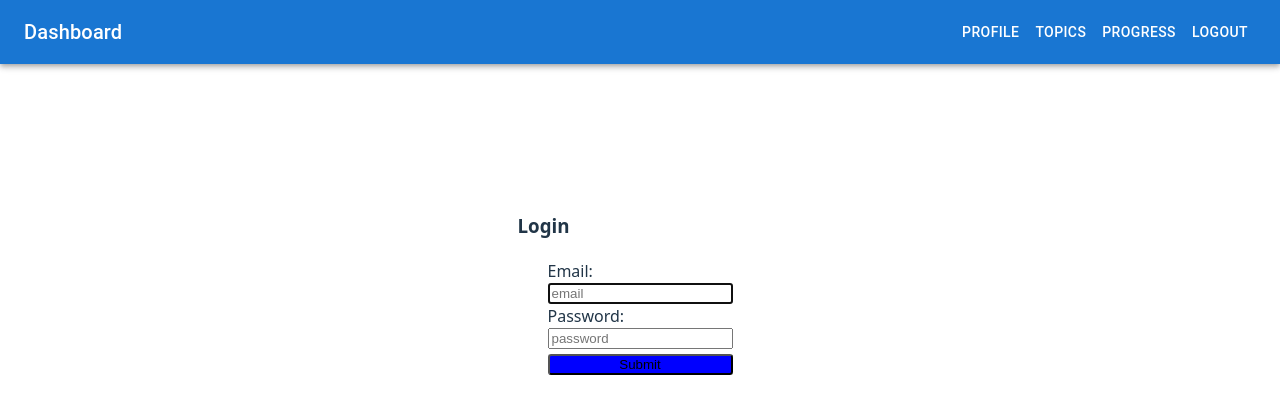
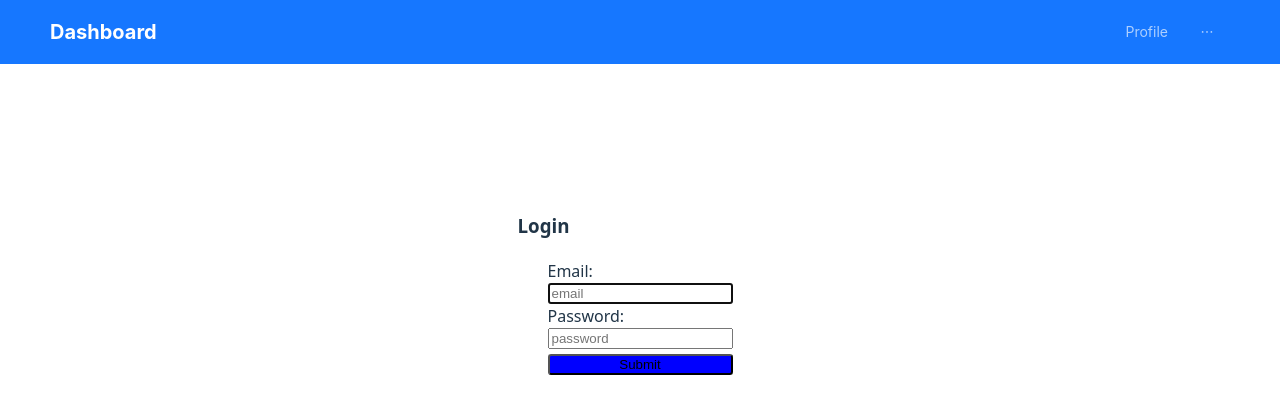
Before and after one commit to rahul-ydav/academy, a React (Vite) app: page / in a window 1280 px wide. Shown: the top 414 px of the page. Built offline with nearby package versions, Linux system fonts and the light colour scheme.

Commit message:
navbar update to antd

```diff
--- a/src/Components/Navbar.jsx
+++ b/src/Components/Navbar.jsx
@@ -1,48 +1,37 @@
 import React from 'react';
-import AppBar from '@mui/material/AppBar';
-import Toolbar from '@mui/material/Toolbar';
-import Typography from '@mui/material/Typography';
-import Button from '@mui/material/Button';
-import Box from '@mui/material/Box';
+import { Menu, Layout } from 'antd';
 import { useNavigate } from 'react-router-dom';
 
+const { Header } = Layout;
+
 function NavbarWithButtons() {
-  const navigate = useNavigate();
-  const handleNavClick = (page) => {
-    navigate(`/${page}`);
-  };
+	const navigate = useNavigate();
 
-  return (
-    <Box sx={{ flexGrow: 1 }}>
-      <AppBar position="static">
-        <Toolbar>
-          {/* Title */}
-          <Typography variant="h6" component="div" sx={{ /* Removed flexGrow here */ }}>
-            Dashboard
-          </Typography>
+	const handleClick = (page) => {
+		navigate(`/${page.key}`);
+	};
 
-          {/* This Box acts as a spacer */}
-          <Box sx={{ flexGrow: 1 }} />
-
-          {/* Navigation Buttons */}
-          <Box sx={{ display: { xs: 'none', sm: 'block' } }}> {/* Hide on extra-small screens */}
-            <Button color="inherit" onClick={() => handleNavClick('FrontPage')}>
-              Profile
-            </Button>
-            <Button color="inherit" onClick={() => handleNavClick('Lessons')}>
-              Topics
-            </Button>
-            <Button color="inherit" onClick={() => handleNavClick('Progress')}>
-              Progress
-            </Button>
-            <Button color="inherit" onClick={() => handleNavClick('Logout')}>
-              Logout
-            </Button>
-          </Box>
-        </Toolbar>
-      </AppBar>
-    </Box>
-  );
+	return (
+		<Layout>
+			<Header style={{ position: 'static', zIndex: 1, width: '100%', background: '#1677ff' }}>
+				<div style={{ float: 'left', color: 'white', fontWeight: 'bold', fontSize: 20, marginRight: 32 }}>
+					Dashboard
+				</div>
+				<Menu
+					theme="dark"
+					mode="horizontal"
+					onClick={handleClick}
+					selectable={false}
+					style={{ lineHeight: '64px', float: 'right', background: '#1677ff' }}
+				>
+					<Menu.Item key="FrontPage">Profile</Menu.Item>
+					<Menu.Item key="Lessons">Topics</Menu.Item>
+					<Menu.Item key="Progress">Progress</Menu.Item>
+					<Menu.Item key="Logout">Logout</Menu.Item>
+				</Menu>
+			</Header>
+		</Layout>
+	);
 }
 
 export default NavbarWithButtons;
```
